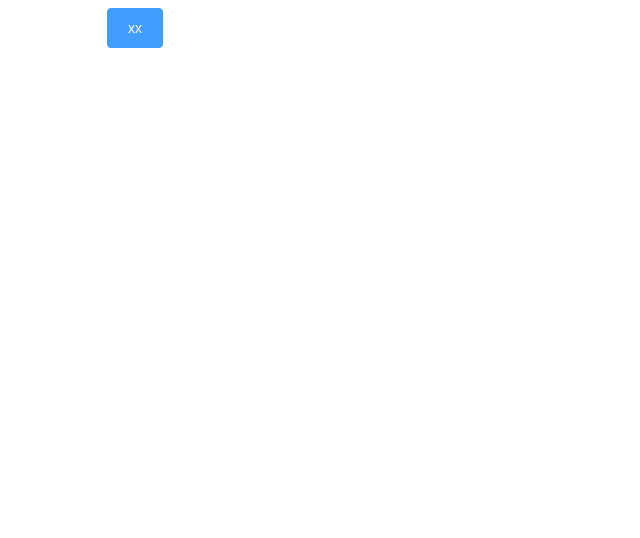
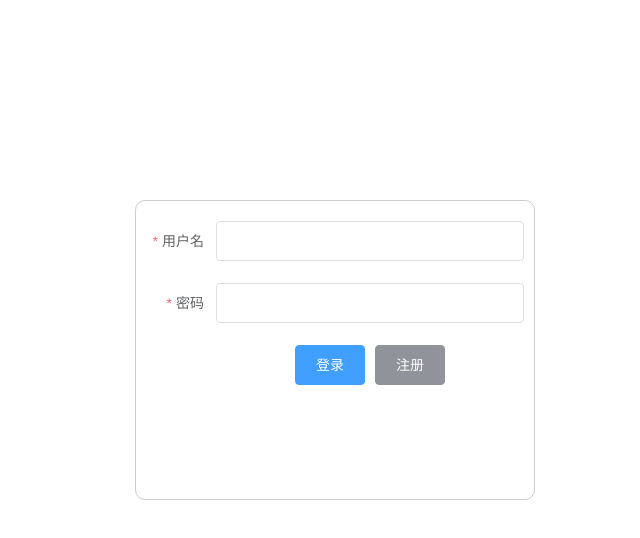
Before and after one commit to MagicHacker/Lego-H5, a Vue app: page /#/ in a window 1280 px wide. Shown: the top 538 px of the page, without its empty margins (505-1145 px from the left). Built offline with nearby package versions, Linux system fonts and the light colour scheme.

Commit message:
feat: 构建登录组件

```diff
--- a/src/App.vue
+++ b/src/App.vue
@@ -15,7 +15,18 @@ import Login from "./views/login/index.vue";
 export default class App extends Vue {}
 </script>
 <style lang="less">
+html,
+body {
+  width: 100%;
+  height: 100%;
+  box-sizing: border-box;
+  margin: 0;
+  padding: 0;
+}
 #app {
+  width: 100%;
+  height: 100%;
+  box-sizing: border-box;
   font-family: "Avenir", Helvetica, Arial, sans-serif;
   -webkit-font-smoothing: antialiased;
   -moz-osx-font-smoothing: grayscale;
--- a/src/views/login/index.vue
+++ b/src/views/login/index.vue
@@ -1,16 +1,61 @@
 <template>
   <div class="lego-login-wrap">
-    <el-button type="primary">xx</el-button>
+    <div class="lego-login-area">
+      <el-form :model="formData" label-width="70px" :rules="rules">
+        <el-form-item label="用户名" prop="username">
+          <el-input v-model="formData.username"></el-input>
+        </el-form-item>
+        <el-form-item label="密码" prop="password">
+          <el-input v-model="formData.password" show-password></el-input>
+        </el-form-item>
+        <el-form-item>
+          <el-button type="primary" @click="signIn">登录</el-button>
+          <el-button type="info" @click="signUp">注册</el-button>
+        </el-form-item>
+      </el-form>
+    </div>
   </div>
 </template>
 <script lang="ts">
-import Vue from "vue";
-export default Vue.extend({});
+import { Component, Vue, Watch } from "vue-property-decorator";
+@Component
+export default class Login extends Vue {
+  formData = {
+    username: "",
+    password: ""
+  };
+  rules = {
+    username: [
+      { required: true, message: "输入不能为空", trigger: ["blur", "change"] }
+    ],
+    password: [
+      { required: true, message: "输入不能为空", trigger: ["blur", "change"] }
+    ]
+  };
+  public signIn(): void {
+    alert(1);
+  }
+  public signUp(): void {
+    alert(2);
+  }
+}
 </script>
 <style lang="less" scoped>
 .lego-login-wrap {
   width: 100%;
   height: 100%;
   position: relative;
+  .lego-login-area {
+    width: 400px;
+    height: 300px;
+    position: absolute;
+    left: 50%;
+    top: 50%;
+    margin-top: -200px;
+    border: 1px solid #ccc;
+    border-radius: 10px;
+    box-sizing: border-box;
+    padding: 20px 10px;
+  }
 }
 </style>
```
